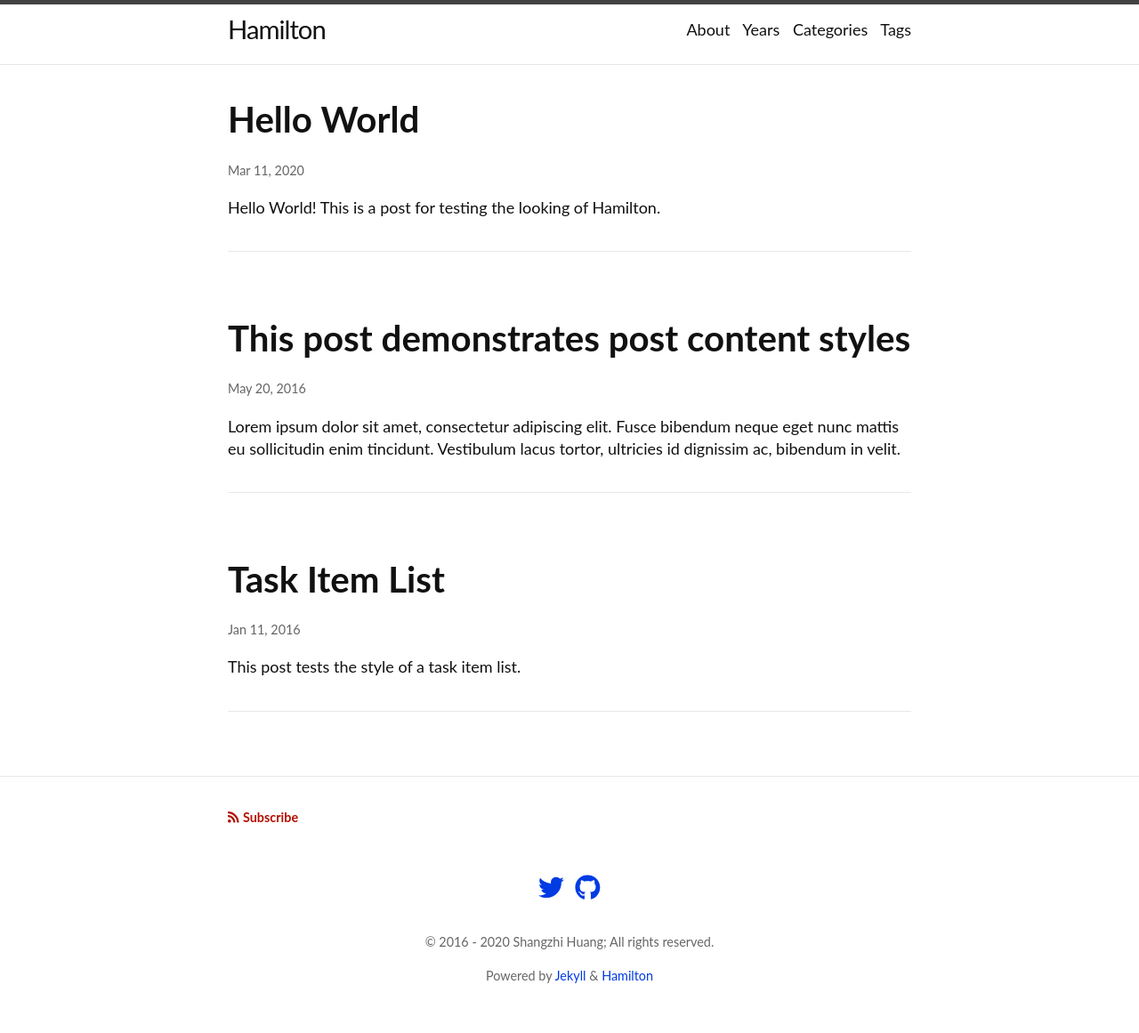
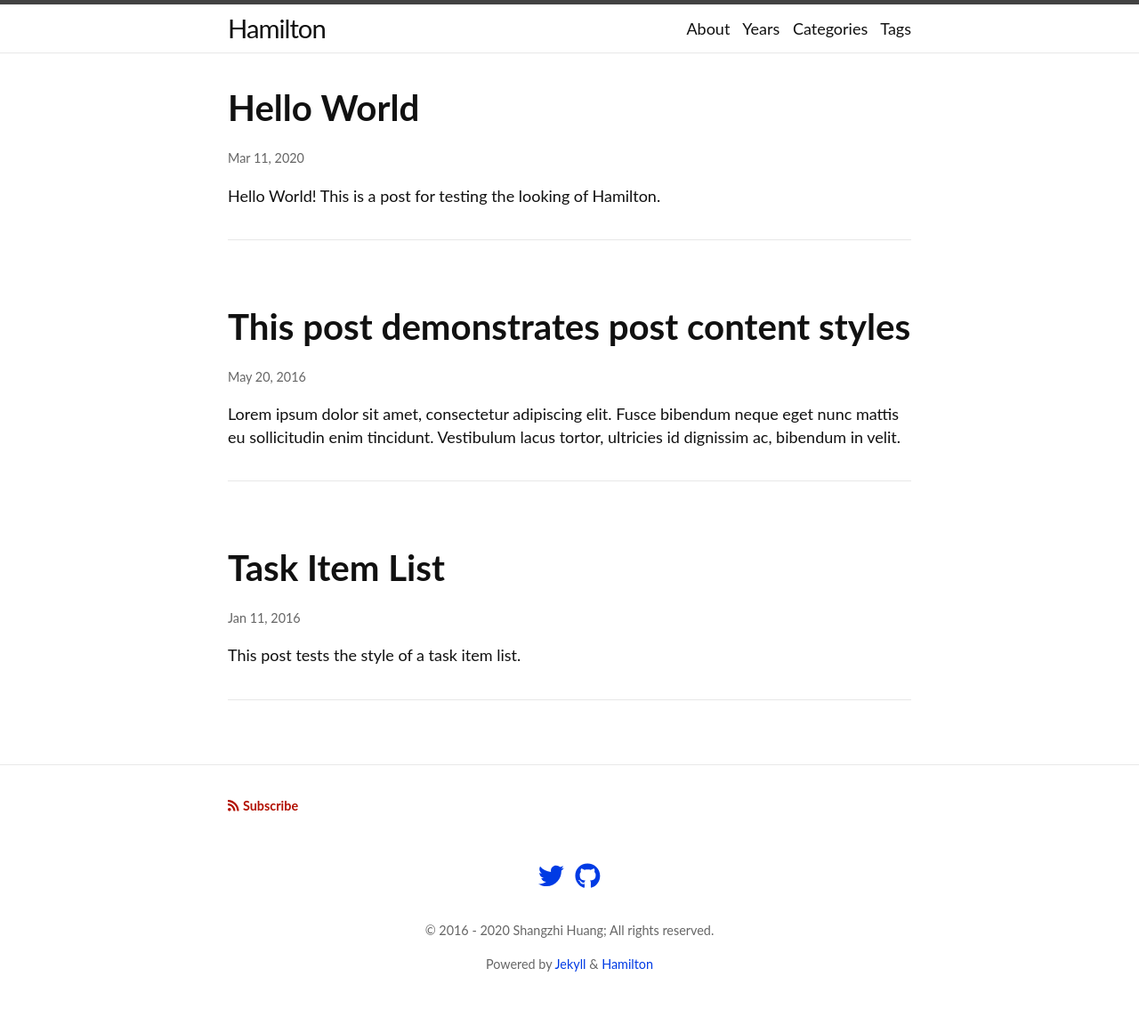
Before and after one commit to zivong/jekyll-theme-hamilton, a Jekyll site: the page built from index.html, in a window 1280 px wide. Shown: the whole page at 89% size. Built offline with Jekyll 4.4.1, drawn with Linux system fonts in a browser that asks for light colours; nearby versions of some CDN libraries.

Commit message:
Modify some sizes

```diff
--- a/_sass/hamilton/layout.scss
+++ b/_sass/hamilton/layout.scss
@@ -4,8 +4,8 @@
 .site-header {
   border-top: 5px solid;
   border-bottom: 1px solid;
-  min-height: $spacing-unit * 1.865;
-  line-height: $base-line-height * $base-font-size * 2.25;
+  min-height: $base-font-size * 3;
+  line-height: $base-font-size * 3;
 
   // Positioning context for the mobile navigation icon
   position: relative;
@@ -37,18 +37,23 @@
 
   .menu-icon {
     float: right;
-    width: 36px;
-    height: 26px;
+    width: $base-font-size * 2;
+    height: $base-font-size * 2;
     line-height: 0;
-    padding-top: 10px;
     text-align: center;
+
+    svg {
+      width: $base-font-size;
+      height: $base-font-size;
+      padding-top: $base-font-size / 2;
+    }
   }
 
   label[for="nav-trigger"] {
     display: block;
     float: right;
-    width: 36px;
-    height: 36px;
+    width: $base-font-size * 2;
+    height: $base-font-size * 2;
     z-index: 2;
     cursor: pointer;
   }
```
